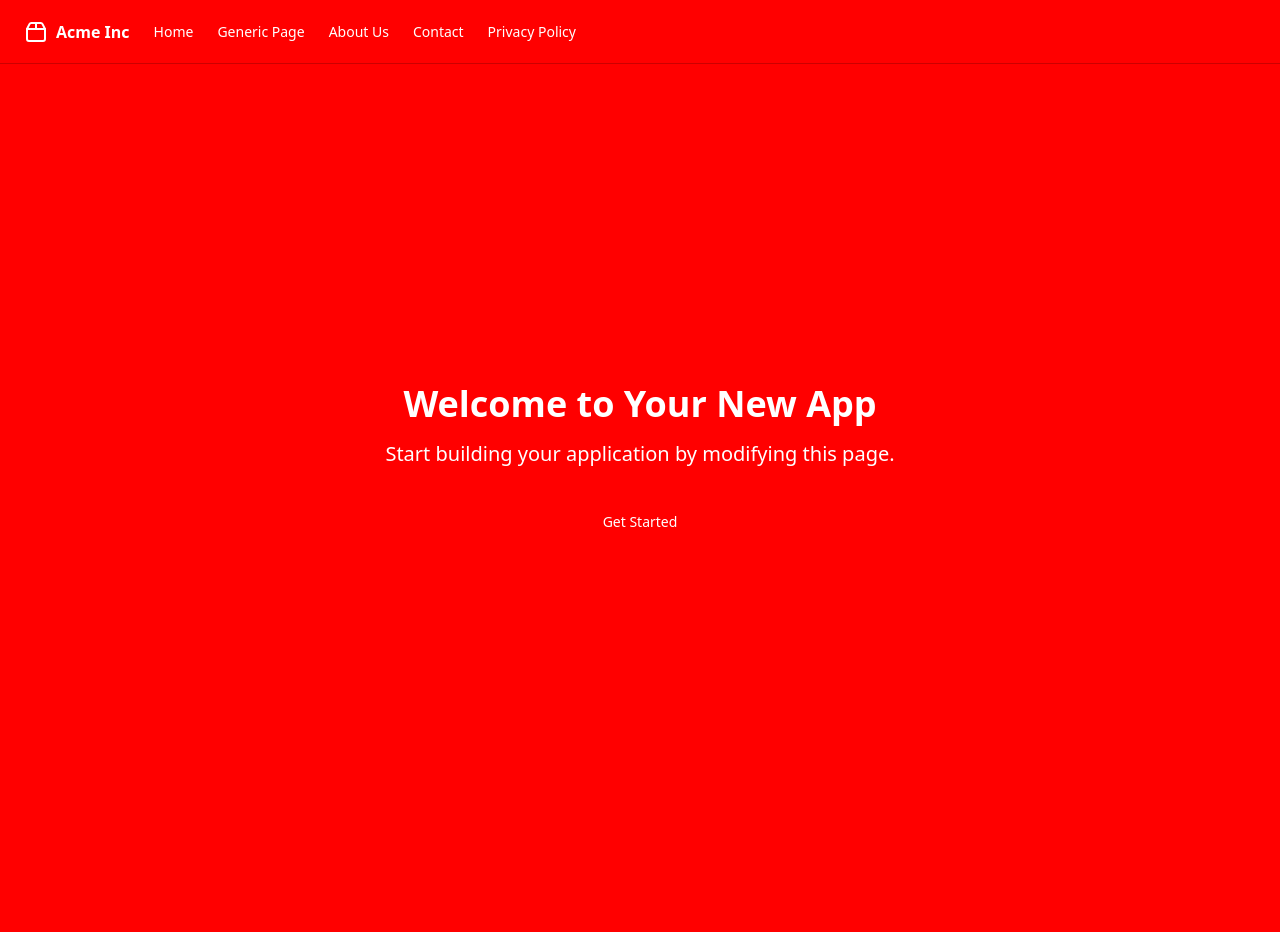
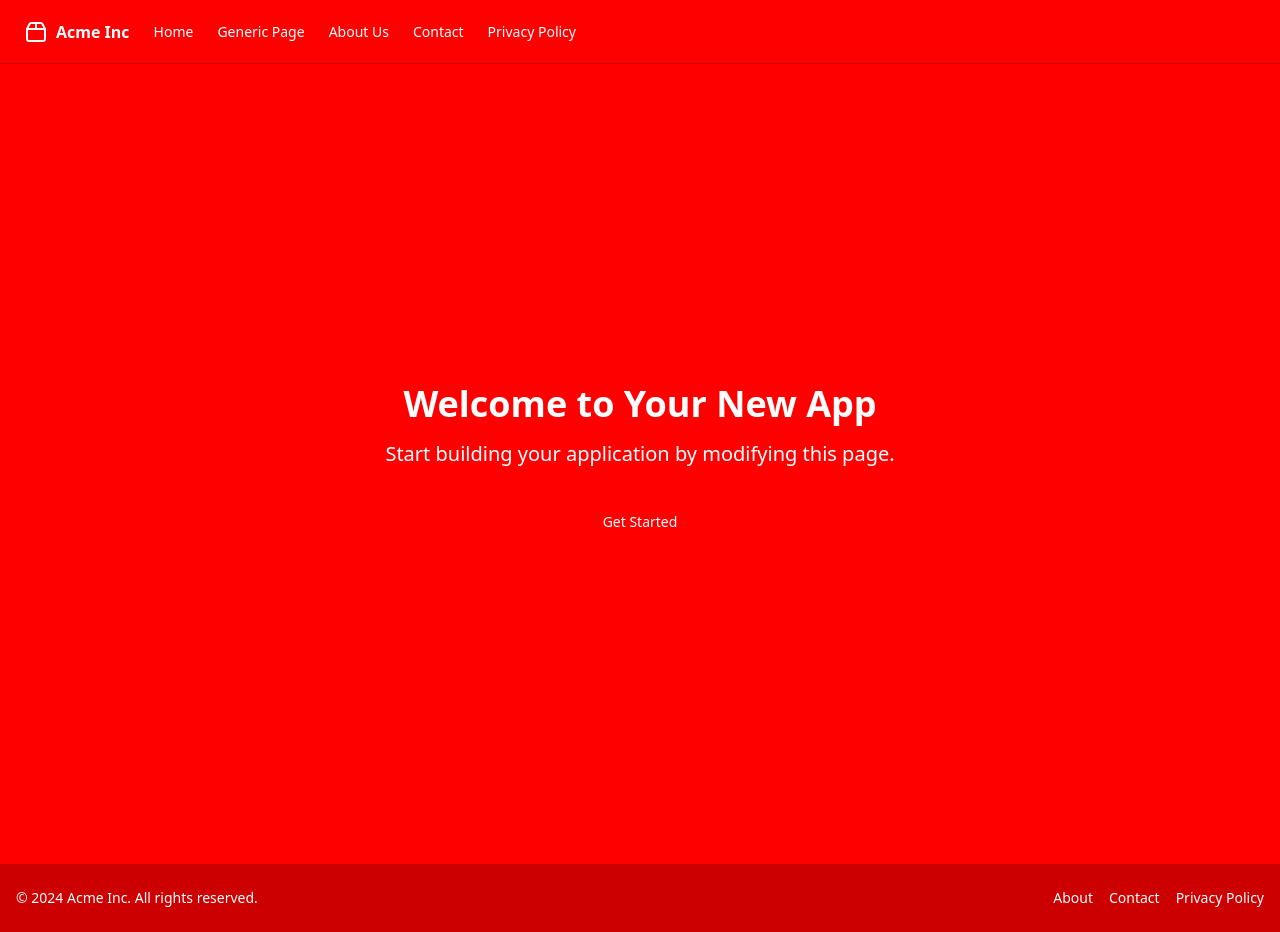
Before and after one commit to GPT-Engineer-App-Dev/framework-embryo, a React (Vite) app: page / in a window 1280 px wide. Before the commit the page ends 864 px from the top, so only its background shows below. Built offline with nearby package versions, Linux system fonts and the light colour scheme.

Commit message:
Add basic footer component and integrate it into layouts

```diff
--- /dev/null
+++ b/src/components/Footer.jsx
@@ -0,0 +1,28 @@
+import { NavLink } from "react-router-dom";
+
+const Footer = () => {
+  return (
+    <footer className="bg-muted py-6 mt-auto">
+      <div className="container mx-auto px-4">
+        <div className="flex flex-col md:flex-row justify-between items-center">
+          <div className="mb-4 md:mb-0">
+            <p className="text-sm text-muted-foreground">© 2024 Acme Inc. All rights reserved.</p>
+          </div>
+          <nav className="flex gap-4">
+            <NavLink to="/about" className="text-sm text-muted-foreground hover:text-primary">
+              About
+            </NavLink>
+            <NavLink to="/contact" className="text-sm text-muted-foreground hover:text-primary">
+              Contact
+            </NavLink>
+            <NavLink to="/privacy" className="text-sm text-muted-foreground hover:text-primary">
+              Privacy Policy
+            </NavLink>
+          </nav>
+        </div>
+      </div>
+    </footer>
+  );
+};
+
+export default Footer;
--- a/src/layouts/navbar/index.jsx
+++ b/src/layouts/navbar/index.jsx
@@ -2,6 +2,7 @@ import { navItems } from "@/nav-items";
 import { Outlet } from "react-router-dom";
 import { DesktopNavbar } from "./_components/DesktopNavbar";
 import { MobileSheet } from "./_components/MobileSheet";
+import Footer from "@/components/Footer";
 
 const Layout = () => {
   return (
@@ -13,6 +14,7 @@ const Layout = () => {
       <main className="flex-grow overflow-auto">
         <Outlet />
       </main>
+      <Footer />
     </div>
   );
 };
--- a/src/layouts/sidebar/index.jsx
+++ b/src/layouts/sidebar/index.jsx
@@ -1,6 +1,7 @@
 import { Outlet } from "react-router-dom";
 import { MobileSidebar } from "./_components/MobileSidebar";
 import { NavbarAndSidebar } from "./_components/NavbarAndSidebar";
+import Footer from "@/components/Footer";
 
 const Layout = () => {
   return (
@@ -16,6 +17,7 @@ const Layout = () => {
         <main className="flex-grow p-4 overflow-auto">
           <Outlet />
         </main>
+        <Footer />
       </div>
     </div>
   );
```
